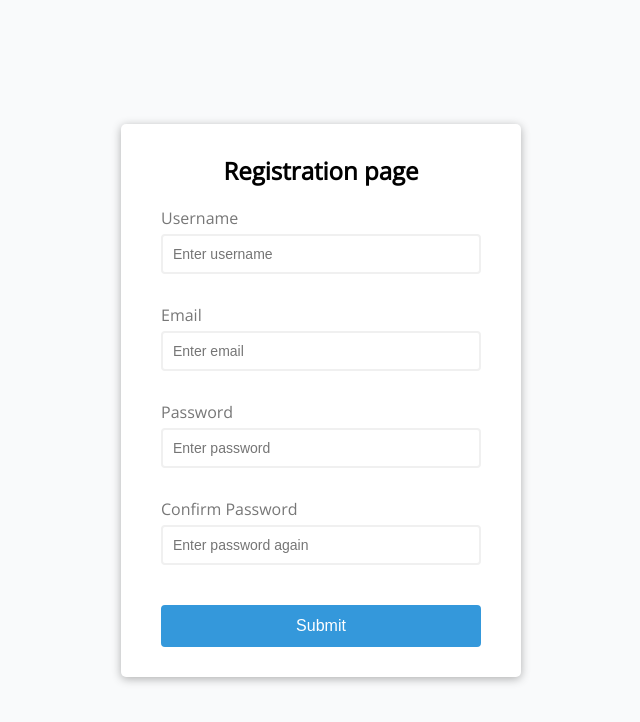
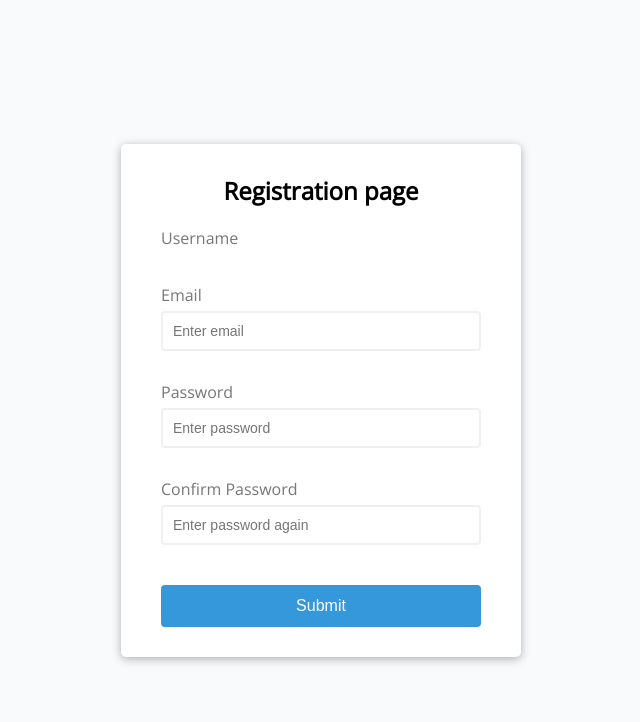
Before and after one commit to Ramandeep1214/Form-validator, a plain HTML site: page index.html in a window 1280 px wide. Shown: the whole page, without its empty margins (319-959 px from the left). Drawn offline with nearby package versions, Linux system fonts and the light colour scheme.

Commit message:
input type hidden

```diff
--- a/index.html
+++ b/index.html
@@ -13,7 +13,7 @@
         <h2>Registration page</h2>
         <div class="form-control">
           <label for="username">Username</label>
-          <input type="text" id="username" placeholder="Enter username" />
+          <input type="hidden" id="username" placeholder="Enter username" />
           <small>Error message</small>
         </div>
         <div class="form-control">
```
